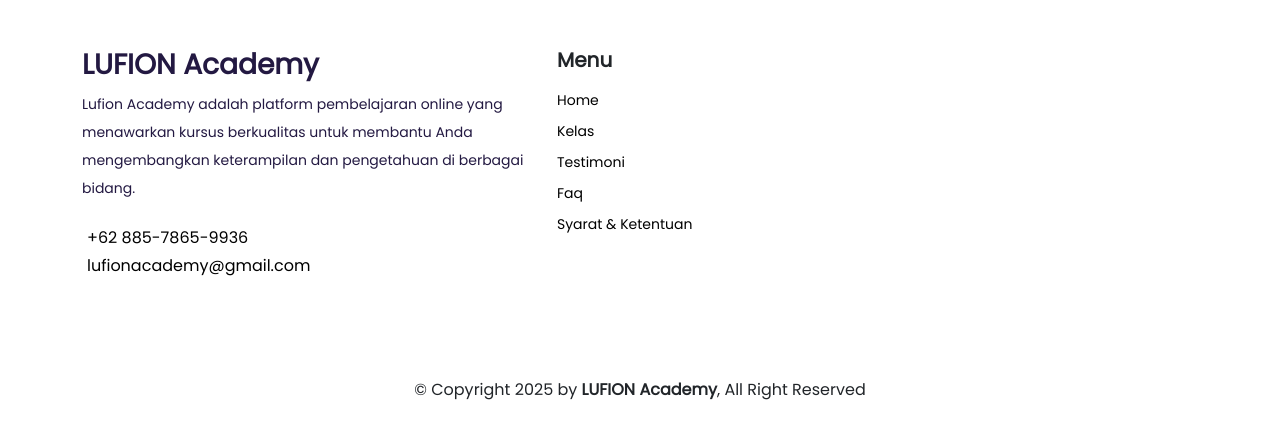
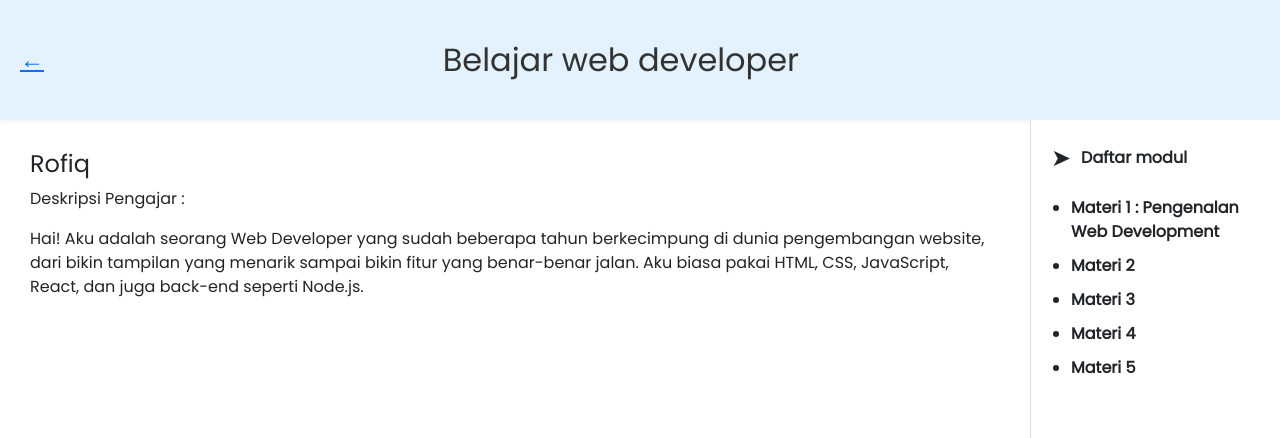
Before and after one commit to Lukmanul6305/e-commerce-pemweb-project, a React (Vite) app: page /PembelajaranPage in a window 1280 px wide. Shown: the top 438 px of the page. Built offline with nearby package versions, Linux system fonts and the light colour scheme.

Commit message:
finish Project course

```diff
--- a/src/App.jsx
+++ b/src/App.jsx
@@ -58,11 +58,12 @@ function App() {
         <Route path="/testimoni" Component={TestimoniPage}></Route>
         <Route path="/faq" Component={FaqPage}></Route>
         <Route path="/syarat" Component={SyaratPage}></Route>
+        <Route path="/pembelajaranPage" Component={Pembelajaran}></Route>
         <Route path="/login" element={<LoginForm />} />
         <Route path="/dashboard" element={<Dashboard />} />
       </Routes>
 
-      {<FooterComponent />}
+      {!hideNavFooter && <FooterComponent />}
     </div>
   );
 }
--- a/src/data/index.js
+++ b/src/data/index.js
@@ -102,7 +102,7 @@ export const semuaKelas = [
     title: "Master UI/UX with Figma: From Zero to Hero",
     price: "Rp. 300.000",
     buy: "Beli Kelas",
-    delay: "1300",
+    delay: "1000",
   },
   {
     id: 2,
@@ -110,7 +110,7 @@ export const semuaKelas = [
     title: "Software Engineering Bootcamp: Build Scalable Apps Like a Pro",
     price: "Rp. 340.000",
     buy: "Beli Kelas",
-    delay: "1600",
+    delay: "1200",
   },
   {
     id: 3,
@@ -118,7 +118,7 @@ export const semuaKelas = [
     title: "Full-Stack Web Developer : Code Your Career",
     price: "Rp. 280.000",
     buy: "Beli Kelas",
-    delay: "1900",
+    delay: "1400",
   },
   {
     id: 4,
@@ -126,7 +126,7 @@ export const semuaKelas = [
     title: "Data Science Mastery : Unlock the Power of Data",
     price: "Rp. 420.000",
     buy: "Beli Kelas",
-    delay: "250",
+    delay: "800",
   },
   {
     id: 5,
@@ -134,7 +134,7 @@ export const semuaKelas = [
     title: "Data Analyst Project Course : Turn Numbers into Insights",
     price: "Rp. 380.000",
     buy: "Beli Kelas",
-    delay: "300",
+    delay: "1200",
   },
   {
     id: 6,
@@ -142,7 +142,7 @@ export const semuaKelas = [
     title: "Modern HR : From People Management to HR Tech",
     price: "Rp. 300.000",
     buy: "Beli Kelas",
-    delay: "600",
+    delay: "1450",
   },
   {
     id: 7,
@@ -150,7 +150,7 @@ export const semuaKelas = [
     title: "Product Management 101 : Lead with Vision & Strategy",
     price: "Rp. 340.000",
     buy: "Beli Kelas",
-    delay: "",
+    delay: "700",
   },
   {
     id: 8,
@@ -158,7 +158,7 @@ export const semuaKelas = [
     title: "Game Dev Journey : Build Games That People Love",
     price: "Rp. 400.000",
     buy: "Beli Kelas",
-    delay: "300",
+    delay: "1000",
   },
   {
     id: 9,
@@ -166,7 +166,7 @@ export const semuaKelas = [
     title: "Cyber Security Essentials : Defend the Digital World",
     price: "Rp. 320.000",
     buy: "Beli Kelas",
-    delay: "600",
+    delay: "1300",
   },
 ];
 
--- a/src/pages/HomePage.jsx
+++ b/src/pages/HomePage.jsx
@@ -28,18 +28,30 @@ const HomePage = () => {
           <Row className="header-box d-flex align-items-center pt-lg-5">
             <Col lg="6">
               <h1 className="mb-4 animate__animated animate__bounceInUp animeate__delay-1s">
-                Belajar Skill Digital <br /> yang Dibutuhkan Dunia Kerja Sekarang
+                Belajar Skill Digital <br /> yang Dibutuhkan Dunia Kerja
+                Sekarang
               </h1>
               <p className="mb-4 animate__animated animate__fadeInUp animeate__delay-1s">
-                Mulai dari dasar hingga mahir. Pelajari desain, coding, pemasaran digital, dan lebih banyak lagi—semua dalam satu platform, kapan saja, di mana saja
+                Mulai dari dasar hingga mahir. Pelajari desain, coding,
+                pemasaran digital, dan lebih banyak lagi—semua dalam satu
+                platform, kapan saja, di mana saja
               </p>
-              <button className="btn btn-dark btn-lg rounded-1 me-2 mb-xs-0 mb-2 animate__animated animate__fadeInUp animeate__delay-1s" onClick={() => Navigate("/kelas")}>
+              <button
+                className="btn btn-dark btn-lg rounded-1 me-2 mb-xs-0 mb-2 animate__animated animate__fadeInUp animeate__delay-1s"
+                onClick={() => Navigate("/kelas")}
+              >
                 Lihat Kelas
               </button>
-              <button className="btn btn-outline-dark btn-lg rounded-1 mb-xs-0 mb-2 animate__animated animate__fadeInUp animeate__delay-1s">Lihat Promo</button>
+              <button className="btn btn-outline-dark btn-lg rounded-1 mb-xs-0 mb-2 animate__animated animate__fadeInUp animeate__delay-1s">
+                Lihat Promo
+              </button>
             </Col>
             <Col lg="6" className="pt-lg-0 pt-5">
-              <img src={HeroImage} alt="hero-img" className="animate__animated animate__backInUp" />
+              <img
+                src={HeroImage}
+                alt="hero-img"
+                className="animate__animated animate__backInUp"
+              />
             </Col>
           </Row>
         </Container>
@@ -50,20 +62,32 @@ const HomePage = () => {
             <Col>
               <h1 className="text-center fw-bold">Kelas Terbaru</h1>
               <p className="text-center mb-5">
-                Lorem ipsum dolor sit amet consectetur adipisicing elit. Ut,
-                deleniti.
+                Rekomendasi Kelas Populer Saat Ini
               </p>
             </Col>
           </Row>
           <Row>
             {kelasTerbaru.map((kelas) => {
               return (
-                <Col key={kelas.id} className="shadow rounded" data-aos="fade-up" data-aos-duration="1000" data-aos-delay={kelas.delay}>
-                  <img src={kelas.image} alt="unplash.com" className="w-100 mb-5 rounded-top" />
+                <Col
+                  key={kelas.id}
+                  className="shadow rounded"
+                  data-aos="fade-up"
+                  data-aos-duration="1000"
+                  data-aos-delay={kelas.delay}
+                >
+                  <img
+                    src={kelas.image}
+                    alt="unplash.com"
+                    className="w-100 mb-5 rounded-top"
+                  />
                   <h5 className="mb-5 px-3">{kelas.title}</h5>
                   <div className="ket d-flex justify-content-between align-items-center px-3 pb-3">
                     {/* <p className="m-0 text-primary fw-bold">{kelas.price}</p> */}
-                    <button className="btn btn-danger rounded-1" onClick={() => Navigate("/PembelajaranPage")}>
+                    <button
+                      className="btn btn-danger rounded-1"
+                      onClick={() => Navigate("/PembelajaranPage")}
+                    >
                       {kelas.buy}
                     </button>
                   </div>
@@ -73,7 +97,12 @@ const HomePage = () => {
           </Row>
           <Row>
             <Col className="text-center">
-              <button className="btn btn-success rounded-5 btn-lg" data-aos="fade-up" data-aos-duration="1000" onClick={() => Navigate("/kelas")}>
+              <button
+                className="btn btn-success rounded-5 btn-lg"
+                data-aos="fade-up"
+                data-aos-duration="1000"
+                onClick={() => Navigate("/kelas")}
+              >
                 Lihat Semua Kelas
               </button>
               <i className="fa-solid fa-chevron-right ms-3"></i>
@@ -87,14 +116,25 @@ const HomePage = () => {
         <Container>
           <Row>
             <Col>
-              <h1 className="text-center p-5 fw-bold animate__animated animate__fadeInUp animate__delay-1s">
+              <h1 className="text-center fw-bold p-2 animate__animated animate__fadeInUp animate__delay-1s">
                 Mentor
               </h1>
+              <p className="text-center mb-5">
+                Belajar Langsung dari Para Expert
+              </p>
             </Col>
           </Row>
           <Row className="justify-content-center">
             <Col md={25} className="position-relative">
-              <Swiper rewind={true} navigation={true} modules={[Navigation]} className="mySwiper" slidesPerView={1} centeredSlides={true} spaceBetween={0}>
+              <Swiper
+                rewind={true}
+                navigation={true}
+                modules={[Navigation]}
+                className="mySwiper"
+                slidesPerView={1}
+                centeredSlides={true}
+                spaceBetween={0}
+              >
                 {mentor.map((data) => (
                   <SwiperSlide key={data.id}>
                     <div
--- a/src/pages/KelasPage.jsx
+++ b/src/pages/KelasPage.jsx
@@ -14,7 +14,7 @@ const KelasPage = () => {
                 Semua Kelas
               </h1>
               <p className="text-center animate__animated animate__fadeInUp animate__delay-1s">
-                Lorem ipsum dolor sit amet consectetur adipisicing elit.
+                lihat semua kelas yang kami tawarkan
               </p>
             </Col>
           </Row>
--- a/src/pages/PembelajaranPage.jsx
+++ b/src/pages/PembelajaranPage.jsx
@@ -36,24 +36,29 @@ const Pembelajaran = () => {
 
   const daftarMateri = [
     {
-      judul: "Materi 1",
-      konten: "Ini adalah paragraf pembelajaran untuk Materi 1. Kamu akan belajar dasar-dasar HTML dan struktur halaman web.",
+      judul: "Materi 1 : Pengenalan Web Development",
+      konten:
+        "Ini adalah paragraf pembelajaran untuk Materi 1. Kamu akan belajar dasar-dasar HTML dan struktur halaman web.",
     },
     {
       judul: "Materi 2",
-      konten: "Ini adalah paragraf pembelajaran untuk Materi 2. Kita masuk ke CSS dan bagaimana mempercantik tampilan.",
+      konten:
+        "Ini adalah paragraf pembelajaran untuk Materi 2. Kita masuk ke CSS dan bagaimana mempercantik tampilan.",
     },
     {
       judul: "Materi 3",
-      konten: "Materi 3 membahas dasar JavaScript dan bagaimana membuat web jadi interaktif.",
+      konten:
+        "Materi 3 membahas dasar JavaScript dan bagaimana membuat web jadi interaktif.",
     },
     {
       judul: "Materi 4",
-      konten: "Di Materi 4 kita akan mengenal DOM dan cara manipulasi elemen HTML dengan JavaScript.",
+      konten:
+        "Di Materi 4 kita akan mengenal DOM dan cara manipulasi elemen HTML dengan JavaScript.",
     },
     {
       judul: "Materi 5",
-      konten: "Materi terakhir membahas integrasi semua skill untuk membuat mini project.",
+      konten:
+        "Materi terakhir membahas integrasi semua skill untuk membuat mini project.",
     },
   ];
 
@@ -87,9 +92,15 @@ const Pembelajaran = () => {
             </>
           ) : (
             <>
-              <h4>judul</h4>
+              <h4>Rofiq</h4>
               <p>Deskripsi Pengajar :</p>
-              <p>Deskripsi Deskripsi Deskripsi Deskripsi Deskripsi Deskripsi Deskripsi Deskripsi Deskripsi Deskripsi Deskripsi Deskripsi</p>
+              <p>
+                Hai! Aku adalah seorang Web Developer yang sudah beberapa tahun
+                berkecimpung di dunia pengembangan website, dari bikin tampilan
+                yang menarik sampai bikin fitur yang benar-benar jalan. Aku
+                biasa pakai HTML, CSS, JavaScript, React, dan juga back-end
+                seperti Node.js.
+              </p>
             </>
           )}
         </div>
@@ -114,7 +125,9 @@ const Pembelajaran = () => {
             }}
             onClick={toggleModul}
           >
-            <span style={{ fontSize: "24px", marginRight: "10px" }}>{showModul ? "➤" : "◀"}</span>
+            <span style={{ fontSize: "24px", marginRight: "10px" }}>
+              {showModul ? "➤" : "◀"}
+            </span>
             {showModul && <strong>Daftar modul</strong>}
           </div>
 
@@ -122,7 +135,15 @@ const Pembelajaran = () => {
           {showModul && (
             <ul style={{ marginTop: "20px", paddingLeft: "20px" }}>
               {daftarMateri.map((materi, index) => (
-                <li key={index} style={{ fontWeight: "bold", cursor: "pointer", marginBottom: "10px" }} onClick={() => setMateriAktif(materi)}>
+                <li
+                  key={index}
+                  style={{
+                    fontWeight: "bold",
+                    cursor: "pointer",
+                    marginBottom: "10px",
+                  }}
+                  onClick={() => setMateriAktif(materi)}
+                >
                   {materi.judul}
                 </li>
               ))}
```
